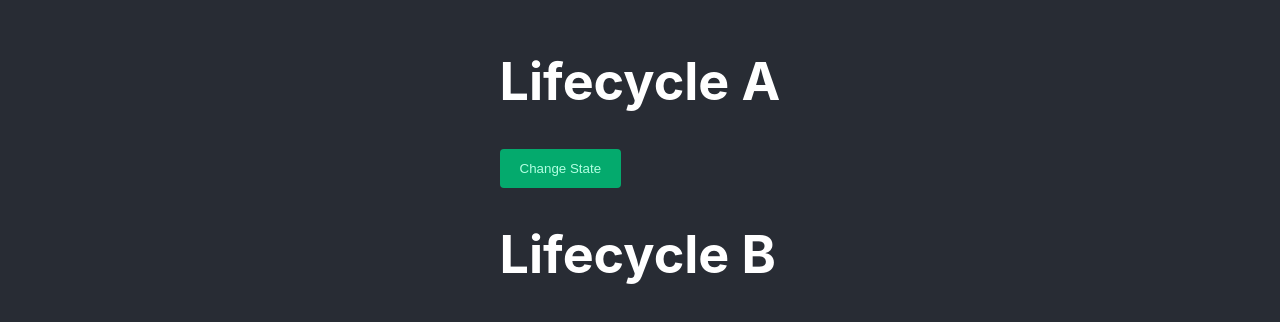
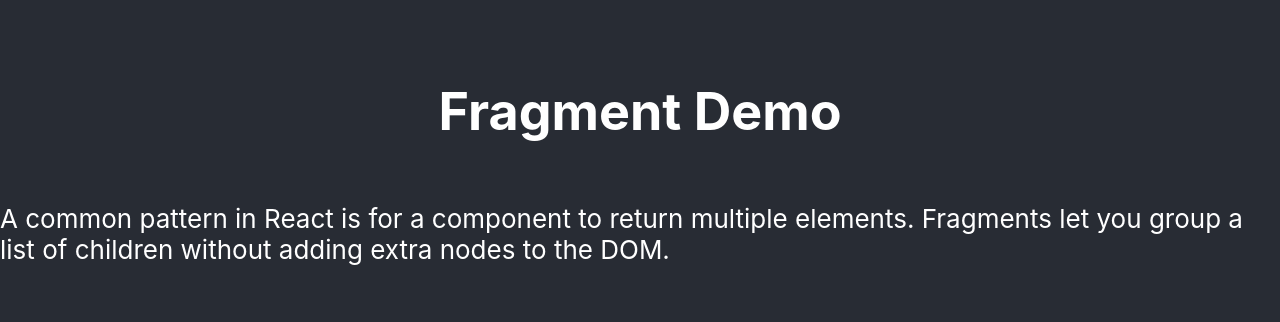
Before and after one commit to renuyarasu/codevolution, a React (Create React App) app: page / in a window 1280 px wide. Shown: the part 232-554 px from the top of the page. Built offline with nearby package versions, Linux system fonts and the light colour scheme.

Commit message:
React.Fragment

```diff
--- a/src/App.js
+++ b/src/App.js
@@ -1,11 +1,11 @@
 import './App.css';
-import LifecycleA from './components/LifecycleA';
+import FragmentDemo from './components/FragmentDemo';
 
 function App() {
     return (
         <div className="App">
             <header className="App-header">
-              <LifecycleA/>
+              <FragmentDemo/>
             </header>
         </div>
     );
--- /dev/null
+++ b/src/components/FragmentDemo.js
@@ -0,0 +1,14 @@
+import React, { Component } from 'react'
+
+class FragmentDemo extends Component {
+    render() {
+        return (
+            <React.Fragment>
+                <h1>Fragment Demo</h1>
+                <p>A common pattern in React is for a component to return multiple elements. Fragments let you group a list of children without adding extra nodes to the DOM.</p>
+            </React.Fragment>
+        )
+    }
+}
+
+export default FragmentDemo
--- a/src/components/LifecycleA.js
+++ /dev/null
@@ -1,62 +0,0 @@
-import React, { Component } from 'react'
-import LifecycleB from './LifecycleB';
-
-class LifecycleA extends Component {
-    constructor(props) {
-        super(props)
-
-        // constructor
-        this.state = {
-            name: 'VedaGna'
-        }
-        console.log('LifecycleA constructor');
-    }
-
-    // getDerivedStateFromProps
-    static getDerivedStateFromProps(props, state) {
-        console.log('LifecycleA getDerivedStateFromProps')
-        return null
-    }
-
-    // componentDidMount
-    componentDidMount() {
-        console.log('LifecycleA componentDidMount');
-    }
-
-    // shouldComponentUpdate
-    shouldComponentUpdate() {
-        console.log('LifecycleA shouldComponentUpdate');
-        return true
-    }
-
-    // getSnapshotBeforeUpdate
-    getSnapshotBeforeUpdate(prevProps, prevState) {
-        console.log('LifecycleA getSnapshotBeforeUpdate');
-        return null
-    }
-
-    // componentDidUpdate
-    componentDidUpdate() {
-        console.log('LifecycleA componentDidUpdate');
-    }
-
-    // changeState
-    changeState = () => {
-        this.setState({
-            name: 'VedaGna'
-        })
-    }
-    // render
-    render() {
-        console.log('LifecycleA render')
-        return (
-            <div>
-                <h1>Lifecycle A</h1>
-                <button onClick={this.changeState}>Change State</button>
-                <LifecycleB />
-            </div>
-        )
-    }
-}
-
-export default LifecycleA
--- a/src/components/LifecycleB.js
+++ /dev/null
@@ -1,54 +0,0 @@
-import React, { Component } from 'react'
-
-class LifecycleB extends Component {
-    constructor(props) {
-        super(props)
-
-        // constructor
-        this.state = {
-            name: 'VedaGna'
-        }
-        console.log('LifecycleB constructor');
-    }
-
-    // getDerivedStateFromProps
-    static getDerivedStateFromProps(props, state) {
-        console.log('LifecycleB getDerivedStateFromProps')
-        return null
-    }
-
-     // componentDidMount
-     componentDidMount() {
-        console.log('LifecycleB componentDidMount');
-    }
-
-    // shouldComponentUpdate
-    shouldComponentUpdate() {
-        console.log('LifecycleB shouldComponentUpdate');
-        return true
-    }
-
-    // getSnapshotBeforeUpdate
-    getSnapshotBeforeUpdate(prevProps, prevState) {
-        console.log('LifecycleB getSnapshotBeforeUpdate');
-        return null
-    }
-
-    // componentDidUpdate
-    componentDidUpdate() {
-        console.log('LifecycleB componentDidUpdate');
-    }
-
-
-    // render
-    render() {
-        console.log('LifecycleB render')
-        return (
-            <div>
-                <h1>Lifecycle B</h1>
-            </div>
-        )
-    }
-}
-
-export default LifecycleB
```
